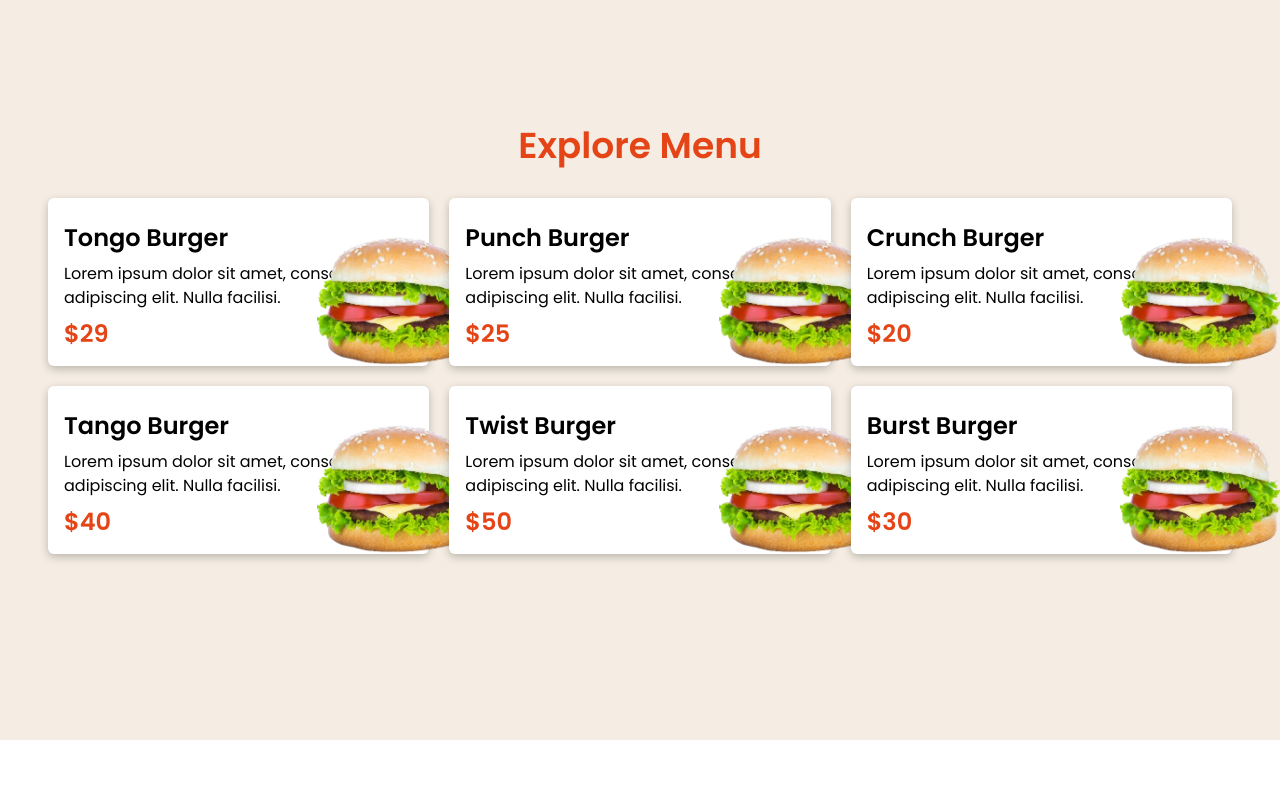
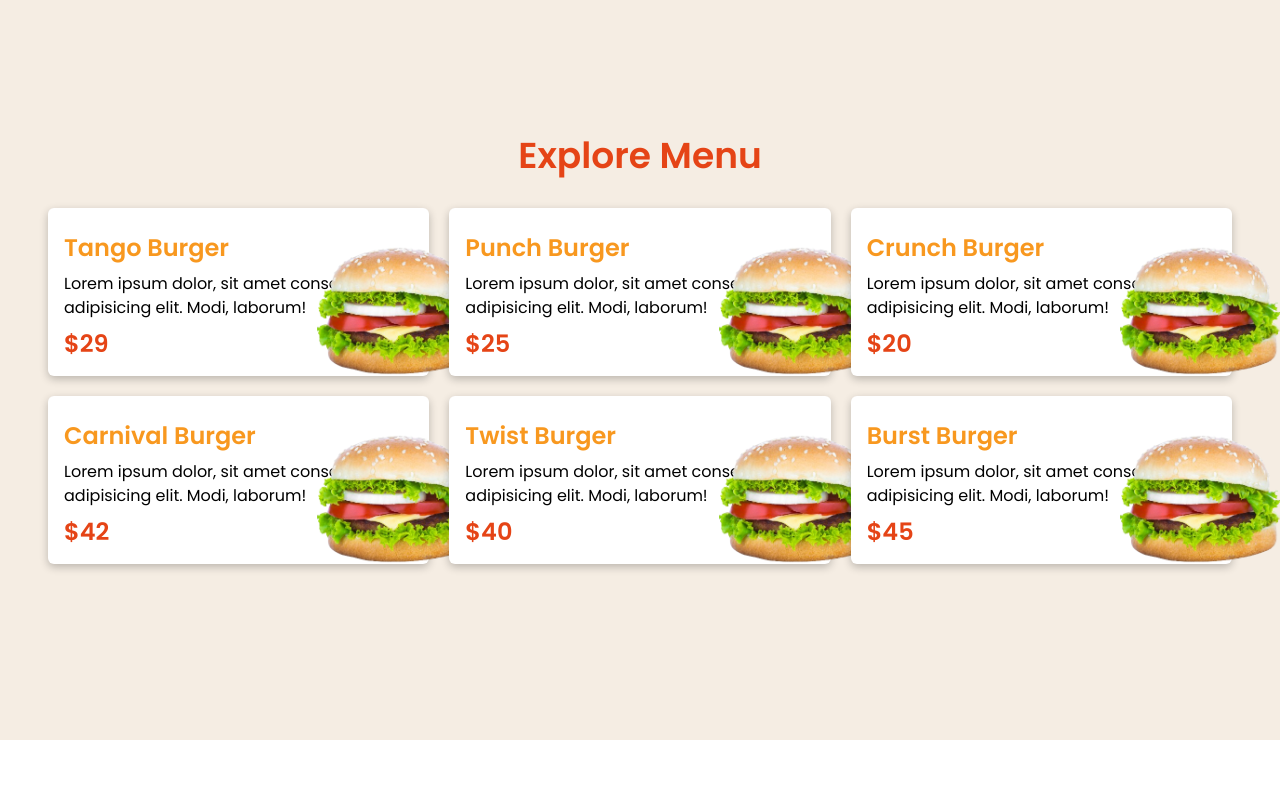
Before and after one commit to yasindu2000/burger-web, a React (Create React App) app: page / in a window 1280 px wide. Shown: the part 860-1660 px from the top of the page. Built offline with nearby package versions, Linux system fonts and the light colour scheme.

Commit message:
comple footer

```diff
--- a/src/App.js
+++ b/src/App.js
@@ -5,6 +5,7 @@ import Menu from "./components/Menu";
 import Deals from "./components/Deals";
 import SpecialMenu from "./components/SpecialMenu";
 import Review from "./components/Review";
+import Footer from "./components/Footer";
 
 function App() {
   return (
@@ -27,6 +28,8 @@ function App() {
       <div id="review">
        <Review/>
       </div>
+
+      <Footer/>
     </>
   );
 }
--- /dev/null
+++ b/src/components/Footer.js
@@ -0,0 +1,81 @@
+import React from "react";
+import { FaInstagram, FaFacebook, FaLinkedin } from "react-icons/fa";
+import { Link } from "react-scroll";
+
+const Footer = () => {
+  return (
+    <footer className="pt-8 bg-tertiary text-secondary rounded-t-3xl md:pt-0">
+      <div className="flex flex-col justify-between p-8 px-5 md:flex-row md:px-32">
+        <div className="w-full md:w-1/4">
+          <h1 className="pb-4 text-2xl font-semibold ">BurgerBurst.</h1>
+          <div className="flex gap-5 ">
+            <FaInstagram size={35} />
+            <FaFacebook size={35} />
+            <FaLinkedin size={35} />
+          </div>
+          <p className="mt-2 ">
+            Indulge in a symphony of flavors, where each plate is a canvas for
+            culinary excellence.
+          </p>
+        </div>
+        <div>
+          <h1 className="pt-5 pb-4 text-xl font-semibold md:pt-0">
+            Important Links
+          </h1>
+          <div className="flex flex-col gap-2 font-medium ">
+            <Link
+              to="menu"
+              spy={true}
+              smooth={true}
+              duration={500}
+              className="transition duration-300 ease-in-out cursor-pointer hover:text-primary"
+            >
+              Menu
+            </Link>
+            <Link
+              to="deals"
+              spy={true}
+              smooth={true}
+              duration={500}
+              className="transition duration-300 ease-in-out cursor-pointer hover:text-primary"
+            >
+              Hot Deals
+            </Link>
+            <Link
+              to="special"
+              spy={true}
+              smooth={true}
+              duration={500}
+              className="transition duration-300 ease-in-out cursor-pointer hover:text-primary"
+            >
+              Special Menu
+            </Link>
+          </div>
+        </div>
+
+        <div>
+          <h1 className="pt-5 pb-4 text-xl font-semibold md:pt-0">
+            Contact Us
+          </h1>
+          <nav className="flex flex-col gap-2 font-medium ">
+            <Link to="/" spy={true} smooth={true} duration={500}>
+              BurgerBurst@gmail.com
+            </Link>
+            <Link to="/" spy={true} smooth={true} duration={500}>
+              +94 345 567 460
+            </Link>
+          </nav>
+        </div>
+      </div>
+      <div>
+        <p className="py-4 text-center ">
+          @copyright
+
+          | All rights reserved
+        </p>
+      </div>
+    </footer>
+  );
+};
+
+export default Footer;
--- a/src/components/Menu.js
+++ b/src/components/Menu.js
@@ -1,11 +1,11 @@
 import React from "react";
 import MenuCard from "../layouts/MenuCard";
 
-function Menu() {
+const Menu = () => {
   const menuData = [
     {
       id: 1,
-      title: "Tongo Burger",
+      title: "Tango Burger",
       price: "$29",
     },
     {
@@ -20,29 +20,31 @@ function Menu() {
     },
     {
       id: 4,
-      title: "Tango Burger",
-      price: "$40",
+      title: "Carnival Burger",
+      price: "$42",
     },
     {
       id: 5,
       title: "Twist Burger",
-      price: "$50",
+      price: "$40",
     },
     {
       id: 6,
       title: "Burst Burger",
-      price: "$30",
+      price: "$45",
     },
   ];
 
   return (
     <div className="bg-tertiary">
-      <div className="min-h-screen container flex flex-col justify-center py-4">
-        {/* heding */}
-        <h1 className="font-semibold text-4xl text-center text-secondary ">Explore Menu</h1>
+      <div className="container flex flex-col justify-center min-h-screen py-4">
+        {/* heading  */}
+        <h1 className="mt-5 text-4xl font-semibold text-center  text-secondary">
+          Explore Menu
+        </h1>
 
-        {/* card section */}
-        <div className="grid grid-cols-1 sm:grid-cols-2 md:grid-cols-3 gap-14 md:gap-5 pt-8">
+        {/* cards section */}
+        <div className="grid grid-cols-1 pt-8 sm:grid-cols-2 md:grid-cols-3 gap-14 md:gap-5">
           {menuData.map((item) => {
             return (
               <MenuCard key={item.id} title={item.title} price={item.price} />
@@ -52,6 +54,6 @@ function Menu() {
       </div>
     </div>
   );
-}
+};
 
 export default Menu;
--- a/src/layouts/MenuCard.js
+++ b/src/layouts/MenuCard.js
@@ -1,26 +1,26 @@
 import React from "react";
-import img from "../assets/images/menu1.png";
+import img from '../assets/images/menu1.png';
 
-function MenuCard({ id, title, price }) {
+const MenuCard = ({ id, title, price }) => {
   return (
     <div
-      className="relative space-y-2 p-4 bg-white shadow-[rgba(0,_0,_0,_0.24)_0px_3px_8px] rounded-md cursor-pointer hover:bg-primary transition duration-300 ease-in-out"
+      className="group relative space-y-2 p-4 bg-white shadow-[rgba(0,_0,_0,_0.24)_0px_3px_8px] rounded-md cursor-pointer hover:bg-primary transition duration-300 ease-in-out"
       key={id}
     >
       <img
-        className="absolute w-40 -right-6 sm:-right-14 bottom-0 mr-2   group-hover:-translate-y-8 transition duration-300 ease-in-out"
+        className="absolute bottom-0 w-40 mr-2 transition duration-300 ease-in-out -right-6 sm:-right-14 group-hover:-translate-y-8"
         src={img}
         alt="img"
       />
-      <h1 className="font-semibold text-2xl text-black group-hover:text-black">
+      <h1 className="text-2xl font-semibold text-primary group-hover:text-black">
         {title}
       </h1>
       <p>
-        Lorem ipsum dolor sit amet, consectetur adipiscing elit. Nulla facilisi.
+        Lorem ipsum dolor, sit amet consectetur adipisicing elit. Modi, laborum!
       </p>
-      <h3 className="font-semibold text-2xl text-secondary">{price}</h3>
+      <h3 className="text-2xl font-semibold text-secondary">{price}</h3>
     </div>
   );
-}
+};
 
 export default MenuCard;
```
